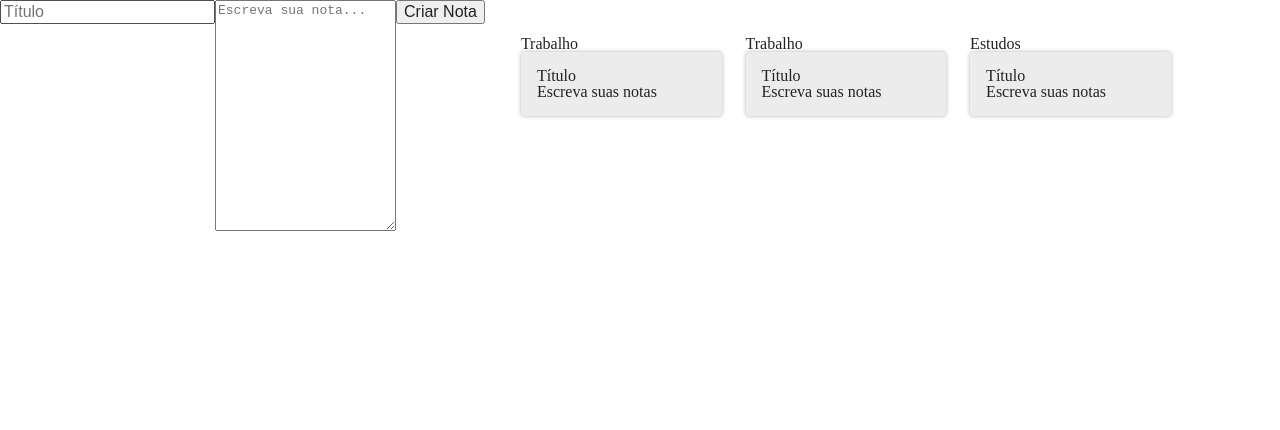
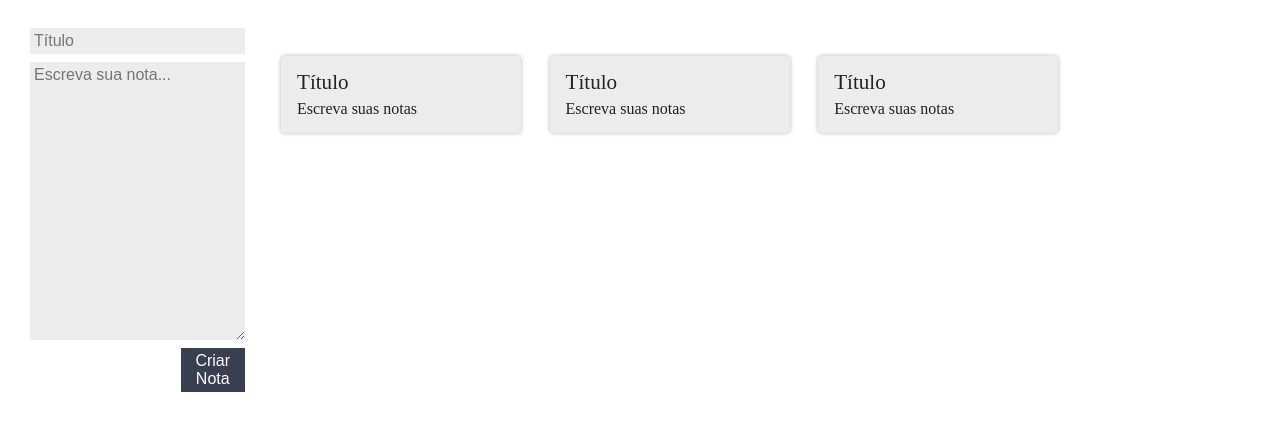
Before and after one commit to furtadomn/react-alura, a React (Create React App) app in the folder projeto-atual/ceep/: page / in a window 1280 px wide. Shown: the top 430 px of the page. Built offline with nearby package versions, Linux system fonts and the light colour scheme.

Commit message:
correçao de erros

```diff
--- a/projeto-atual/ceep/src/App.css
+++ b/projeto-atual/ceep/src/assets/App.css
@@ -1,5 +1,7 @@
 .conteudo {
   display: flex;
+  padding: 20px;
+  margin-left: 10px;
 }
 
 :root {
@@ -9,3 +11,8 @@
   --fundo: #ffffff;
   --fundo-detalhes: #ececec;
 }
+
+form {
+  display: flex;
+  flex-direction: column;
+}
--- a/projeto-atual/ceep/src/components/CardNota/card-nota.jsx
+++ b/projeto-atual/ceep/src/components/CardNota/CardNota.jsx
@@ -5,10 +5,10 @@ class CardNota extends Component {
   render() {
     return (
       <section className="card-nota">
-        <header className="card-nota-cabecalho">
-          <h3 className="card-nota-titulo">Título</h3>
+        <header className="card-nota_cabecalho">
+          <h3 className="card-nota_titulo">Título</h3>
         </header>
-        <p className="card-nota-texto">Escreva suas notas</p>
+        <p className="card-nota_texto">Escreva suas notas</p>
       </section>
     );
   }
--- /dev/null
+++ b/projeto-atual/ceep/src/components/CardNota/index.js
@@ -0,0 +1,2 @@
+import CardNota from "./CardNota"
+export default CardNota;
--- a/projeto-atual/ceep/src/components/FormularioCadastro/formulario-cadastro.jsx
+++ b/projeto-atual/ceep/src/components/FormularioCadastro/FormularioCadastro.jsx
@@ -1,4 +1,5 @@
 import React, { Component } from "react"
+import "./estilo.css";
 
 export class FormularioCadastro extends Component {
   render() {
--- /dev/null
+++ b/projeto-atual/ceep/src/components/FormularioCadastro/index.js
@@ -0,0 +1,2 @@
+import FormularioCadastro from "./FormularioCadastro"
+export default FormularioCadastro
--- /dev/null
+++ b/projeto-atual/ceep/src/components/ListaDeNotas/ListaDeNotas.jsx
@@ -0,0 +1,20 @@
+import React, { Component } from "react";
+import CardNota from "../CardNota";
+import "./estilo.css";
+class ListaDeNotas extends Component {
+  render() {
+    return (
+      <ul className="lista-notas">
+        {Array.of("Trabalho", "Trabalho", "Estudos").map((categoria, index) => {
+          return (
+            <li className="lista-notas_item" key={index}>
+              <CardNota />
+            </li>
+          );
+        })}
+      </ul>
+    );
+  }
+}
+
+export default ListaDeNotas;
--- /dev/null
+++ b/projeto-atual/ceep/src/components/ListaDeNotas/index.js
@@ -0,0 +1,2 @@
+import ListaDeNotas from "./ListaDeNotas"
+export default ListaDeNotas
--- a/projeto-atual/ceep/src/components/ListaDeNotas/lista-de-notas.jsx
+++ /dev/null
@@ -1,22 +0,0 @@
-import React, { Component } from "react"
-import CardNota from "../CardNota/card-nota";
-import "./estilo.css";
-
-export class ListaDeNotas extends Component {
-  render() {
-    return (
-      <ul className="lista-notas">
-          {Array.of("Trabalho", "Trabalho", "Estudos").map((categoria, index) => {
-            return (
-              <li className="lista-notas_item" key={index}>
-                <div>{categoria}</div>
-                <CardNota/>
-              </li>
-            );
-          })}
-      </ul>
-    );
-  }
-}
-
-export default ListaDeNotas;
--- a/projeto-atual/ceep/src/index.js
+++ b/projeto-atual/ceep/src/index.js
@@ -1,6 +1,5 @@
 import React from 'react';
 import ReactDOM from 'react-dom';
-import './index.css';
 import App from './App';
 
 ReactDOM.render(
```
Also changed, not shown: projeto-atual/ceep/src/App.js (+6 -6 lines), projeto-atual/ceep/src/assets/index.css (renamed from projeto-atual/ceep/src/index.css).
